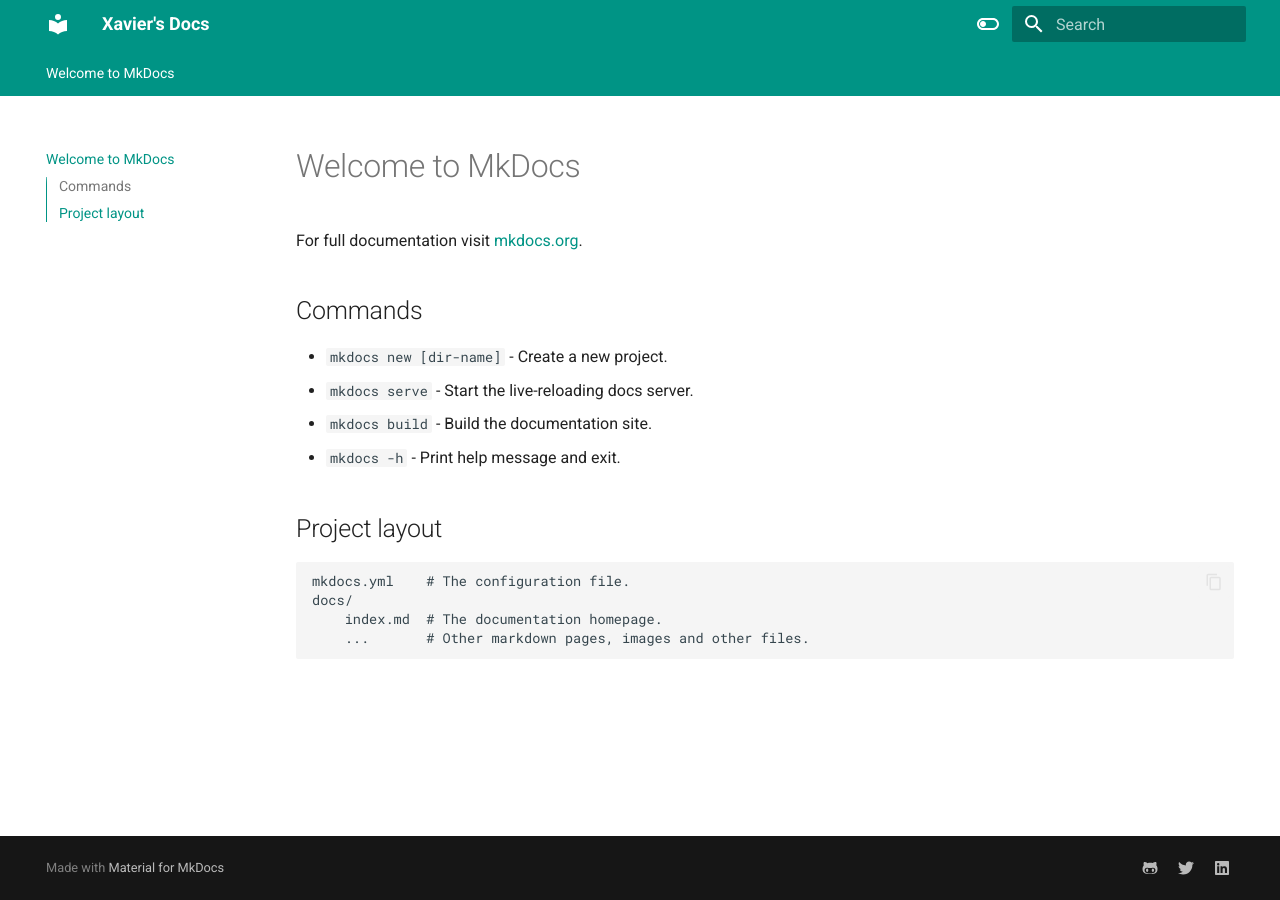
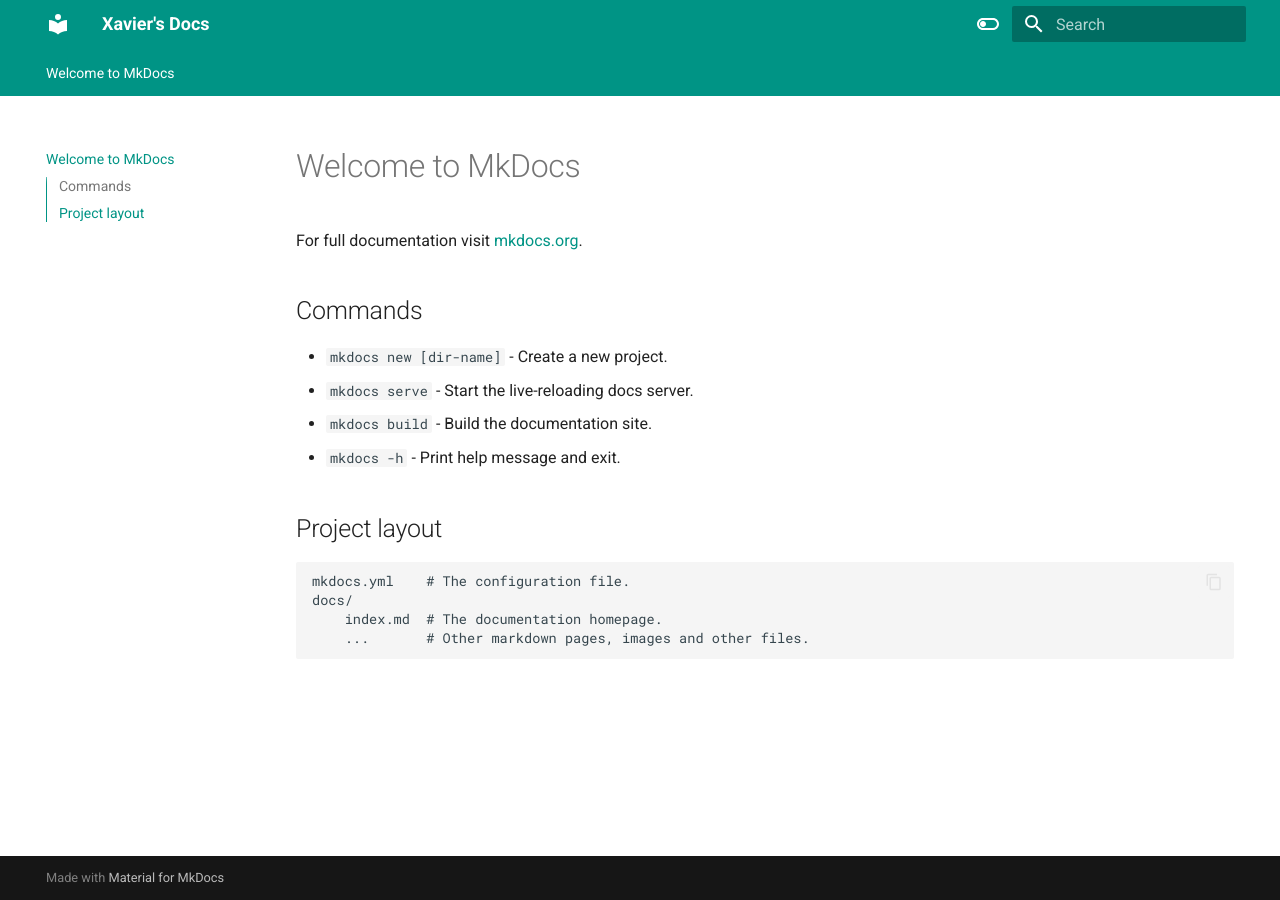
Before and after one commit to xalxnder/xaviers-docs, an MkDocs documentation site: the page built from docs/index.md, in a window 1280 px wide. Built offline with MkDocs 1.6.1 and Material for MkDocs 9.7.7, drawn with Linux system fonts in a browser that asks for light colours.

Commit message:
Removing fluff

```diff
--- a/mkdocs.yml
+++ b/mkdocs.yml
@@ -25,32 +25,31 @@
         name: Switch to light mode
       primary: teal
       accent: lime
+# plugins:
+#   - social
+#   - search
 
-plugins:
-  - social
-  - search
+# extra:
+#   social:
+#     - icon: fontawesome/brands/github-alt
+#       link: https://github.com/james-willett
+#     - icon: fontawesome/brands/twitter
+#       link: https://twitter.com/TheJamesWillett
+#     - icon: fontawesome/brands/linkedin
+#       link: https://www.linkedin.com/in/willettjames/
 
-extra:
-  social:
-    - icon: fontawesome/brands/github-alt
-      link: https://github.com/james-willett
-    - icon: fontawesome/brands/twitter
-      link: https://twitter.com/TheJamesWillett
-    - icon: fontawesome/brands/linkedin
-      link: https://www.linkedin.com/in/willettjames/
-
-markdown_extensions:
-  - pymdownx.highlight:
-      anchor_linenums: true
-  - pymdownx.inlinehilite
-  - pymdownx.snippets
-  - admonition
-  - pymdownx.arithmatex:
-  - footnotes
-  - pymdownx.details
-  - pymdownx.superfences
-  - pymdownx.mark
-  - attr_list
-  - pymdownx.emoji:
-      emoji_index: !!python/name:material.extensions.emoji.twemoji
-      emoji_generator: !!python/name:material.extensions.emoji.to_svg
+# markdown_extensions:
+#   - pymdownx.highlight:
+#       anchor_linenums: true
+#   - pymdownx.inlinehilite
+#   - pymdownx.snippets
+#   - admonition
+#   - pymdownx.arithmatex:
+#   - footnotes
+#   - pymdownx.details
+#   - pymdownx.superfences
+#   - pymdownx.mark
+#   - attr_list
+#   - pymdownx.emoji:
+#       emoji_index: !!python/name:material.extensions.emoji.twemoji
+#       emoji_generator: !!python/name:material.extensions.emoji.to_svg
```
Also changed, not shown: 1 other file.
